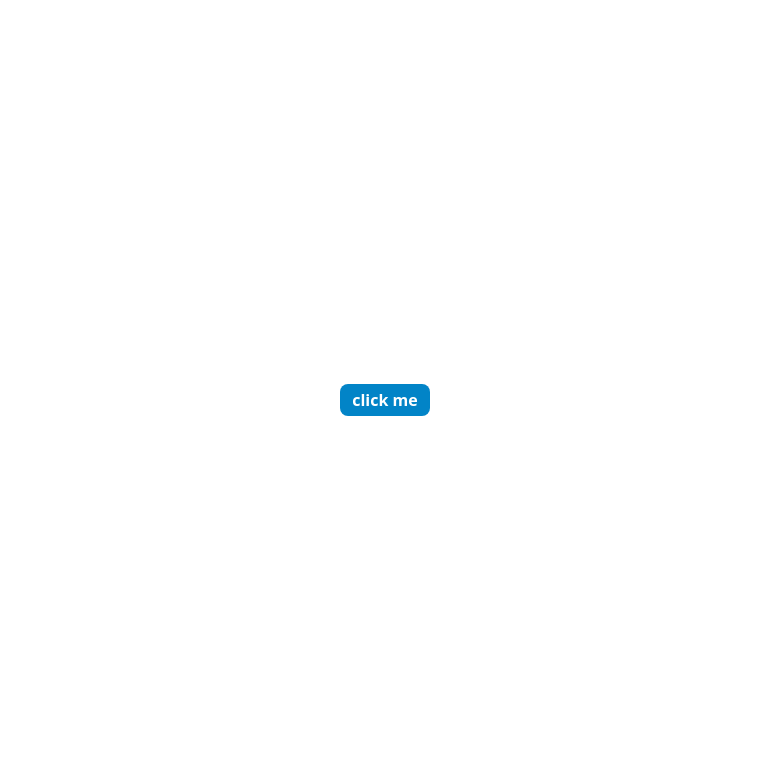
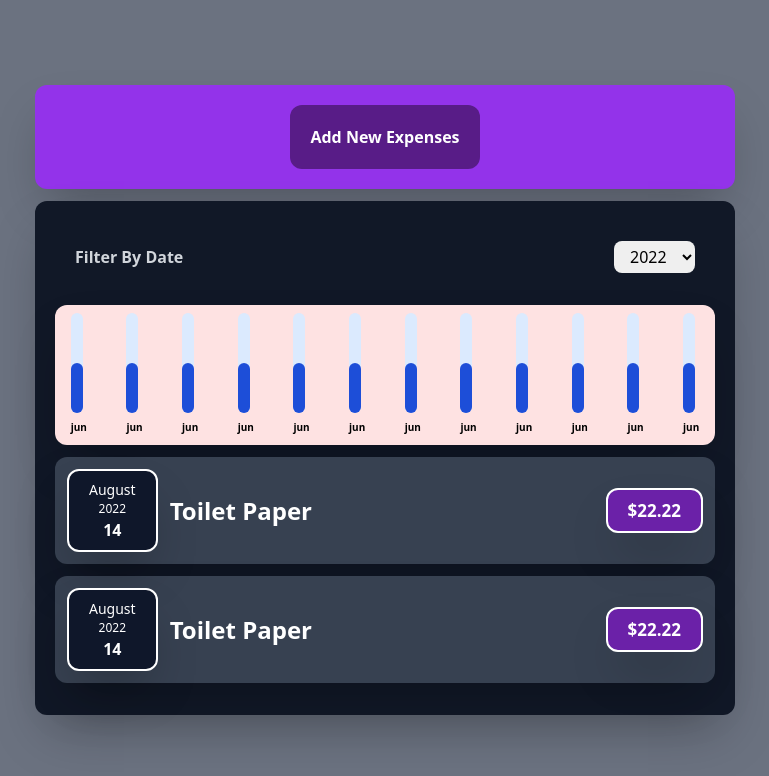
Before and after one commit to sirjandrn25/learning, a React (Vite) app: page / in a window 1280 px wide. Shown: the top 776 px of the page, without its empty margins (255-1024 px from the left). Built offline with nearby package versions, Linux system fonts and the light colour scheme.

Commit message:
expenses tracker ui part done

```diff
--- a/src/App.jsx
+++ b/src/App.jsx
@@ -1,10 +1,11 @@
 import React from 'react'
 import LoginContainer from './day1/LoginContainer'
+import ExpenseTrackerContainer from './day2/ExpenseTrackerContainer'
 
 const App = () => {
   return (
     <div>
-      <LoginContainer />
+      <ExpenseTrackerContainer />
     </div>
   )
 }
--- /dev/null
+++ b/src/day2/AddExpenses.jsx
@@ -0,0 +1,70 @@
+import React from 'react'
+import Card from './Card'
+
+const AddExpenses = () => {
+  const [open, setOpen] = React.useState(false)
+  const handleOpen = () => setOpen(!open)
+  return (
+    <Card className='bg-purple-600 w-full p-5 flex justify-center items-center mb-3'>
+      {open ? (
+        <Form handleOpen={handleOpen} />
+      ) : (
+        <button className='bg-purple-900 rounded-xl text-white font-bold p-5' onClick={handleOpen}>
+          Add New Expenses
+        </button>
+      )}
+    </Card>
+  )
+}
+
+const Form = ({ handleOpen }) => {
+  return (
+    <form className='w-full '>
+      <div className='grid grid-cols-2 gap-3'>
+        <div className='flex flex-col'>
+          <label htmlFor='id_title' className='text-gray-900 font-bold mb-1'>
+            Title
+          </label>
+          <input
+            type='text'
+            id='id_title'
+            className='rounded-xl py-2 px-3 text-gray-600 focus:outline-none focus:border-4 focus:border-blue-400 '
+            placeholder='Expense Title'
+          />
+        </div>
+        <div className='flex flex-col'>
+          <label htmlFor='id_amount' className='text-gray-900 font-bold mb-1'>
+            Amount
+          </label>
+          <input
+            type='number'
+            id='id_title'
+            className='rounded-xl py-2 px-3 text-gray-600 focus:outline-none focus:border-4 focus:border-blue-400 '
+            placeholder='Expense Amount'
+          />
+        </div>
+        <div className='flex flex-col'>
+          <label htmlFor='id_title' className='text-gray-900 font-bold mb-1'>
+            Date
+          </label>
+          <input
+            type='date'
+            id='id_title'
+            className='rounded-xl py-2 px-3 text-gray-600 focus:outline-none focus:border-4 focus:border-blue-400 '
+            placeholder='Expense Date'
+          />
+        </div>
+      </div>
+      <div className='mt-3 w-full flex justify-end'>
+        <button
+          onClick={handleOpen}
+          className='border-purple-900 font-bold mr-3 px-5 rounded-lg hover:bg-yellow-500 hover:text-white '>
+          cancel
+        </button>
+        <button className='bg-teal-400 p-3 rounded-lg text-white'>Add Expenses</button>
+      </div>
+    </form>
+  )
+}
+
+export default AddExpenses
--- /dev/null
+++ b/src/day2/Card.jsx
@@ -0,0 +1,8 @@
+import React from 'react'
+
+const Card = (props) => {
+  const classes = props.className
+  return <div className={`shadow-2xl  ${classes} rounded-[12px]`}>{props.children}</div>
+}
+
+export default Card
--- /dev/null
+++ b/src/day2/DateContainer.jsx
@@ -0,0 +1,15 @@
+import React from 'react'
+import Card from './Card'
+
+const DateContainer = () => {
+  return (
+    <Card className='border-2 border-white bg-slate-900 h-auto w-auto px-5 py-2 flex flex-col items-center'>
+      <span className='text-center text-white font-medium text-[14px]'>August</span>
+
+      <span className='text-center text-white font-normal text-[12px]'>2022</span>
+      <span className='text-center text-white font-bold text-[16px]'>14</span>
+    </Card>
+  )
+}
+
+export default DateContainer
--- /dev/null
+++ b/src/day2/ExpenseBar.jsx
@@ -0,0 +1,15 @@
+import React from 'react'
+
+const ExpenseBar = () => {
+  return (
+    <div>
+      <div className='bg-blue-100 rounded-lg w-3 h-[100px] relative'>
+        <div
+          className={`transition-all delay-300 ease-linear h-1/2 w-full bg-blue-700 rounded-lg absolute bottom-0 `}></div>
+      </div>
+      <span className='font-bold text-[10px]'>jun</span>
+    </div>
+  )
+}
+
+export default ExpenseBar
--- /dev/null
+++ b/src/day2/ExpenseFigure.jsx
@@ -0,0 +1,24 @@
+import React from 'react'
+import Card from './Card'
+import ExpenseBar from './ExpenseBar'
+
+const ExpenseFigure = () => {
+  return (
+    <Card className='bg-red-100 mb-3 py-2 justify-items-center w-full grid grid-cols-12 gap-2 '>
+      <ExpenseBar />
+      <ExpenseBar />
+      <ExpenseBar />
+      <ExpenseBar />
+      <ExpenseBar />
+      <ExpenseBar />
+      <ExpenseBar />
+      <ExpenseBar />
+      <ExpenseBar />
+      <ExpenseBar />
+      <ExpenseBar />
+      <ExpenseBar />
+    </Card>
+  )
+}
+
+export default ExpenseFigure
--- /dev/null
+++ b/src/day2/ExpenseItem.jsx
@@ -0,0 +1,20 @@
+import React from 'react'
+import Card from './Card'
+import DateContainer from './DateContainer'
+
+const ExpenseItem = () => {
+  return (
+    <Card className='bg-gray-700 h-auto w-full p-3 flex flex-row justify-between items-center mb-3'>
+      <div className='flex flex-row items-center'>
+        <DateContainer />
+        <span className='ml-3 text-[24px] text-white font-bold capitalize'>Toilet Paper</span>
+      </div>
+
+      <Card className='bg-purple-800 text-center px-5 py-2 border-white border-2 text-white font-bold text-[17px]'>
+        $22.22
+      </Card>
+    </Card>
+  )
+}
+
+export default ExpenseItem
--- /dev/null
+++ b/src/day2/ExpenseTrackerContainer.jsx
@@ -0,0 +1,23 @@
+import React from 'react'
+import Card from './Card'
+import ItemContainer from './ItemContainer'
+import ExpenseFigure from './ExpenseFigure'
+import FilterExpenses from './FilterExpenses'
+import AddExpenses from './AddExpenses'
+
+const ExpenseTrackerContainer = () => {
+  return (
+    <div className='bg-gray-500 min-h-screen w-screen flex justify-center items-center'>
+      <div className='w-[700px]'>
+        <AddExpenses />
+        <Card className='w-full bg-gray-900 p-5 '>
+          <FilterExpenses />
+          <ExpenseFigure />
+          <ItemContainer />
+        </Card>
+      </div>
+    </div>
+  )
+}
+
+export default ExpenseTrackerContainer
--- /dev/null
+++ b/src/day2/FilterExpenses.jsx
@@ -0,0 +1,24 @@
+import React from 'react'
+
+const rangeOfDate = (start, end) => {
+  let arr = []
+  for (let i = end; i >= start; i--) {
+    arr.push(i)
+  }
+  return arr
+}
+
+const FilterExpenses = () => {
+  return (
+    <div className='w-full mb-3 p-5 flex justify-between items-center'>
+      <span className='text-gray-300 font-bold capitalize'>Filter by Date</span>
+      <select name='' id='' className='px-3 py-1 rounded-lg focus:outline-sky-400'>
+        {rangeOfDate(2010, 2022).map((date) => (
+          <option value={date}>{date}</option>
+        ))}
+      </select>
+    </div>
+  )
+}
+
+export default FilterExpenses
--- /dev/null
+++ b/src/day2/ItemContainer.jsx
@@ -0,0 +1,13 @@
+import React from 'react'
+import ExpenseItem from './ExpenseItem'
+
+const ItemContainer = () => {
+  return (
+    <div className='h-auto w-full'>
+      <ExpenseItem />
+      <ExpenseItem />
+    </div>
+  )
+}
+
+export default ItemContainer
```
